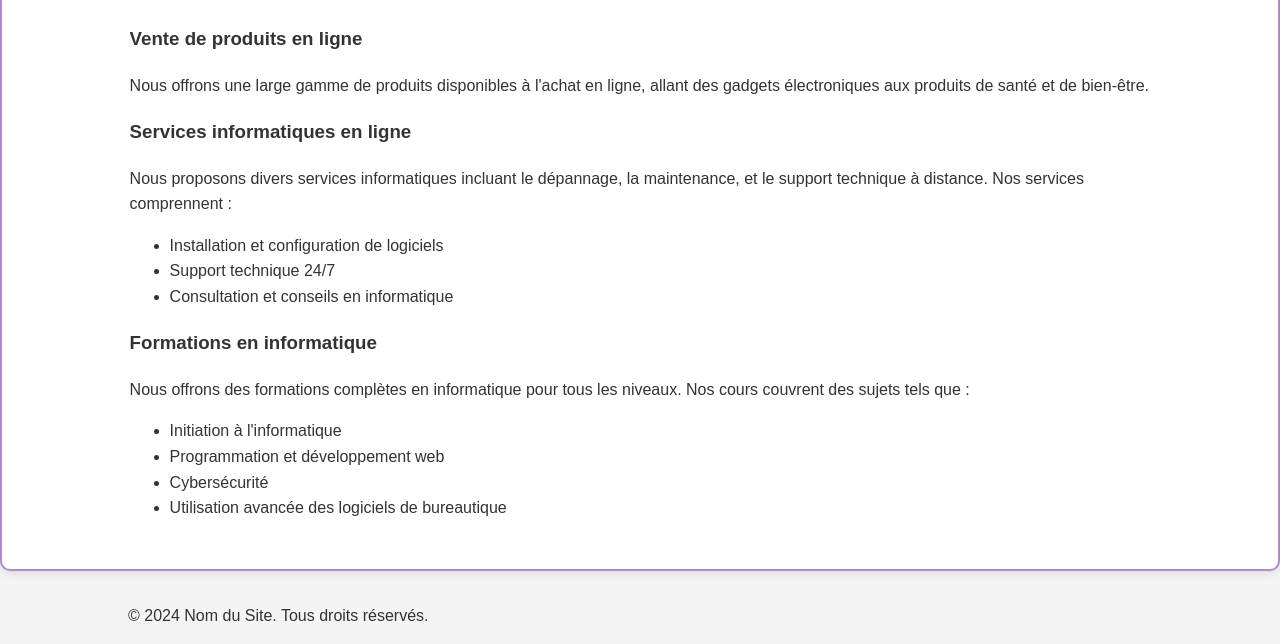
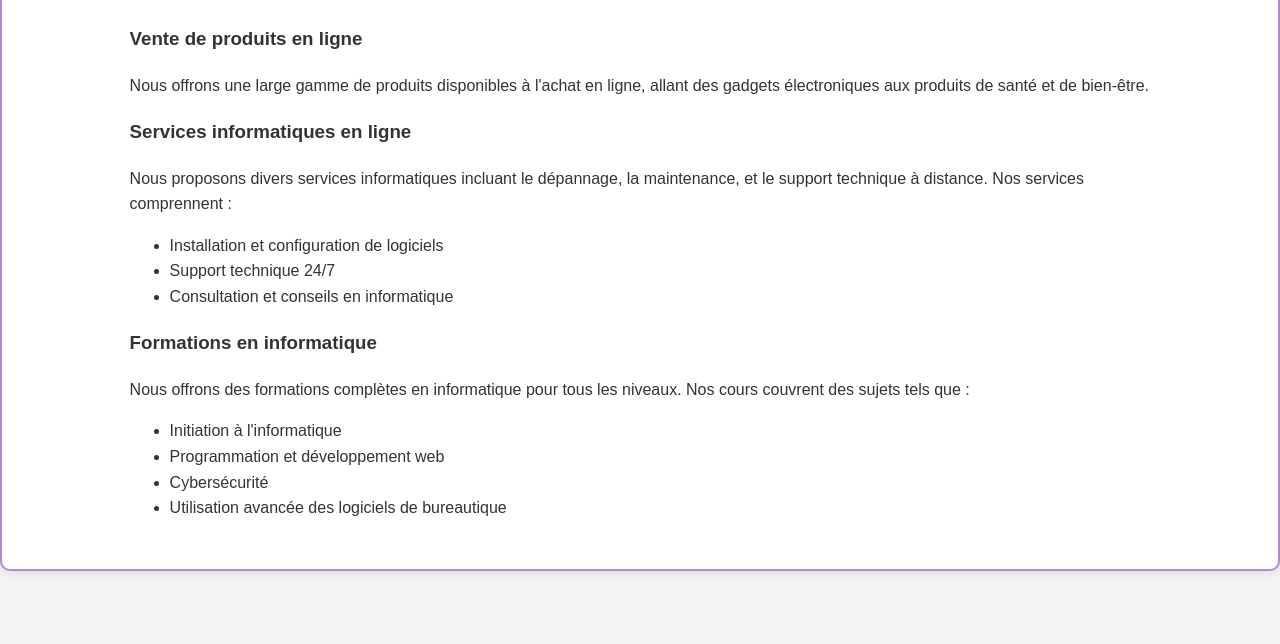
Before and after one commit to carnaverone/webpage, a plain HTML site: page services.html in a window 1280 px wide. Shown: the part 303-947 px from the top of the page. After the commit the page ends 890 px from the top, so only its background shows below. Drawn offline with Linux system fonts and the light colour scheme.

Commit message:
Update services.html

```diff
--- a/services.html
+++ b/services.html
@@ -59,10 +59,4 @@
     </main>
 
     <!-- Pied de page du site -->
-    <footer>
-        <div class="container">
-            <p>&copy; 2024 Nom du Site. Tous droits réservés.</p>
-        </div>
-    </footer>
-</body>
-</html>
+    <footer class="foo
```
